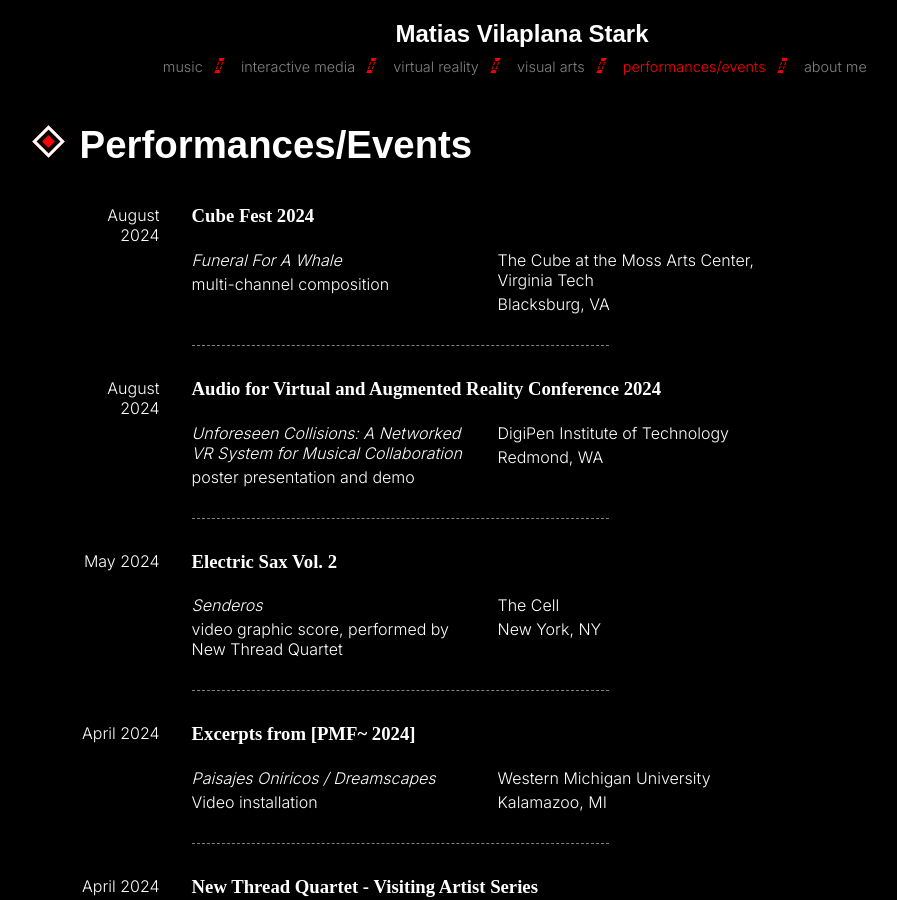
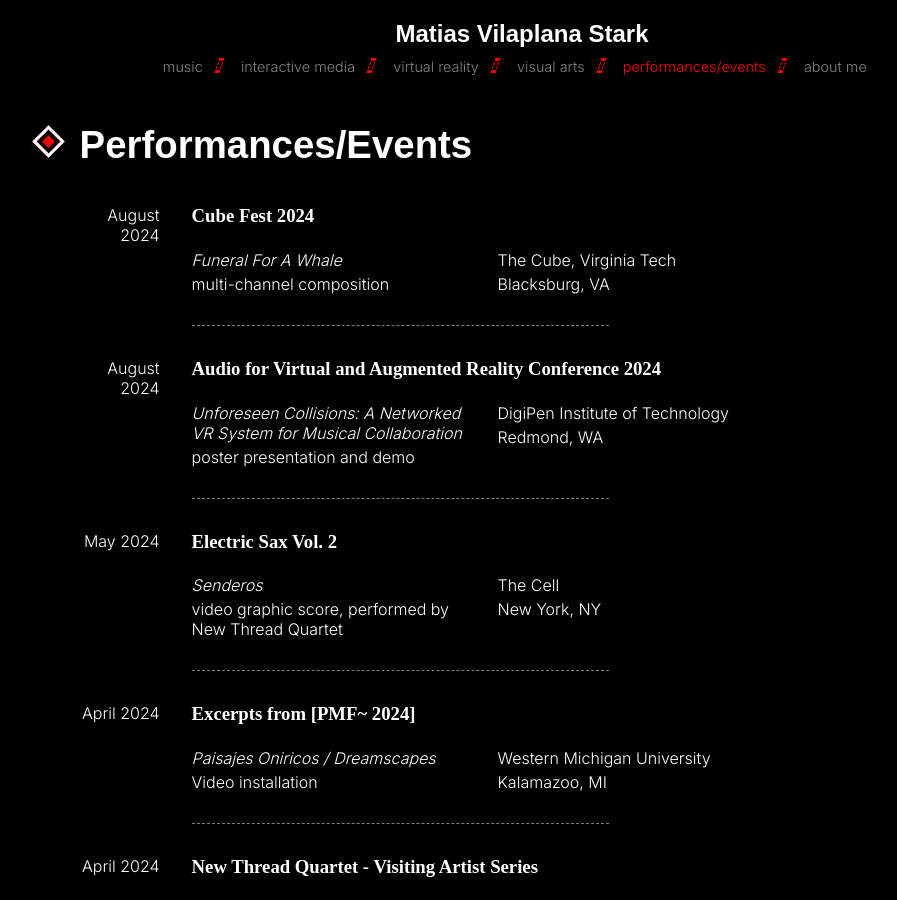
Before and after one commit to matvilap/matvilap.github.io, a Jekyll site: the page built from performances.md, in a window 1280 px wide and 900 px high. Shown: the whole window, without its empty margins (118-1015 px from the left). Built offline with Jekyll 4.4.1, drawn with Linux system fonts in a browser that asks for light colours; some web fonts are replaced.

Commit message:
changed venue for Cube Fest

```diff
--- a/performances.md
+++ b/performances.md
@@ -4,7 +4,7 @@ order: 5
 events:
   - event: 'Cube Fest 2024'
     date: August 2024
-    venue: The Cube at the Moss Arts Center, Virginia Tech
+    venue: The Cube, Virginia Tech
     location: Blacksburg, VA
     work: "Funeral For A Whale"
     details: multi-channel composition
```
